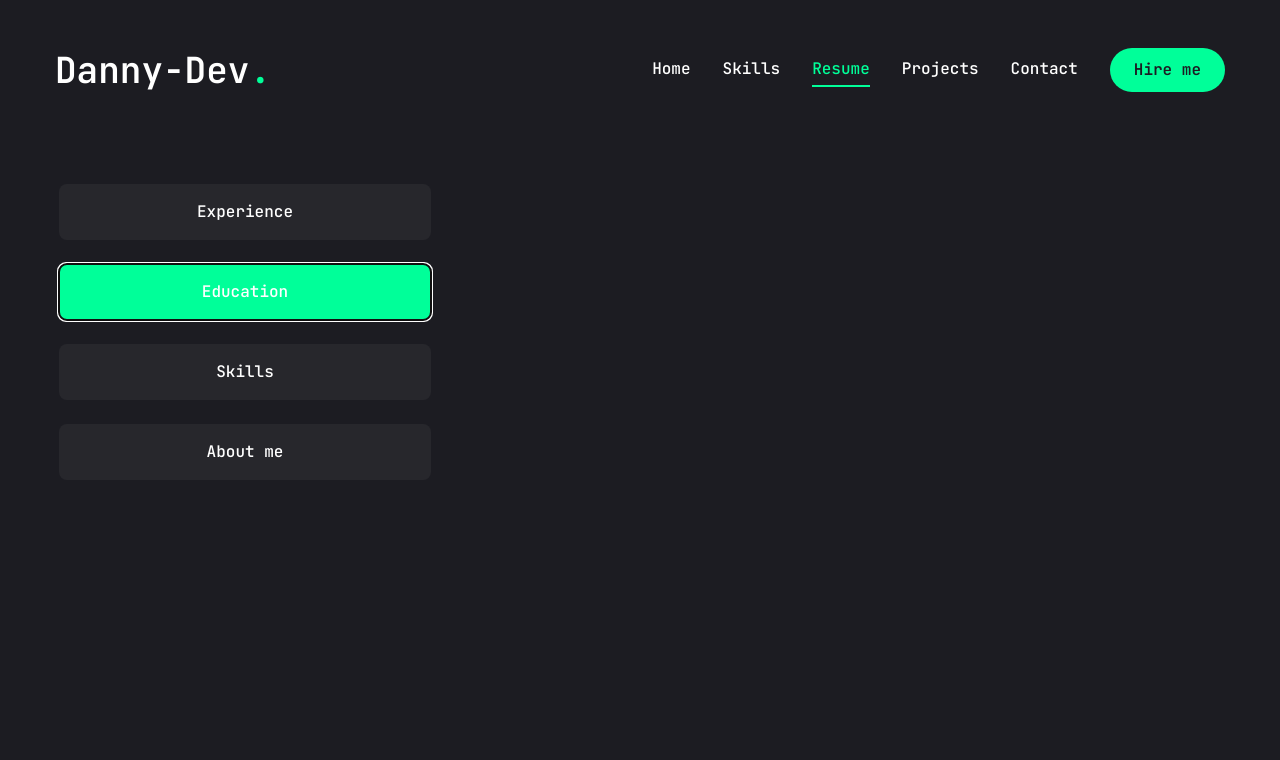
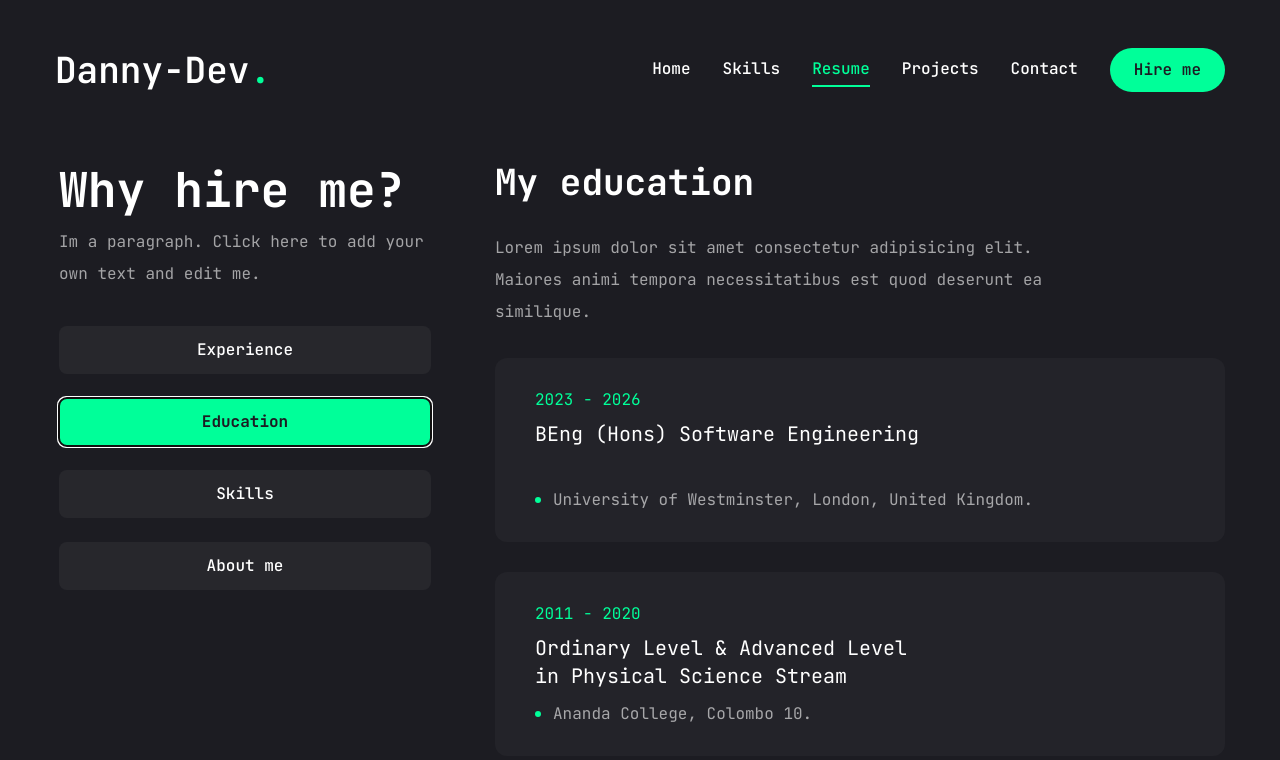
Before and after one commit to Danindu-Seniya/danny-dev-portfolio, a Next.js app: page /resume in a window 1280 px wide. Both pictures are taken after a click on the tab "Education". Shown: the top 760 px of the page. Built offline with nearby package versions, Linux system fonts and the light colour scheme.

Commit message:
update resume page

```diff
--- a/app/resume/page.tsx
+++ b/app/resume/page.tsx
@@ -1,3 +1,4 @@
+//@ts-nocheck
 "use client";
 import { title } from "process";
 import {
@@ -55,6 +56,11 @@
     "Lorem ipsum dolor sit amet consectetur adipisicing elit. Maiores animi tempora necessitatibus est quod deserunt ea similique.",
   items: [
     {
+      company: "Creativo Code",
+      position: "Full-stack Developer",
+      duration: "2023 - 2024",
+    },
+    {
       company: "ACICTS",
       position: "President",
       duration: "2019 - 2020",
@@ -63,11 +69,6 @@
       company: "ACPAS",
       position: "Main Event Co-ordinator",
       duration: "2019 - 2020",
-    },
-    {
-      company: "Creativo Code",
-      position: "Full-stack Developer",
-      duration: "2023 - 2024",
     },
   ],
 };
@@ -80,14 +81,14 @@
     "Lorem ipsum dolor sit amet consectetur adipisicing elit. Maiores animi tempora necessitatibus est quod deserunt ea similique.",
   items: [
     {
-      institution: "Ananda College, Colombo 10.",
-      degree: "President",
-      duration: "2019 - 2020",
+      institution: "University of Westminster, London, United Kingdom.",
+      degree: "BEng (Hons) Software Engineering",
+      duration: "2023 - 2026",
     },
     {
-      institution: "University of Westminster, UK.",
-      degree: "President",
-      duration: "2019 - 2020",
+      institution: "Ananda College, Colombo 10.",
+      degree: "Ordinary Level & Advanced Level in Physical Science Stream",
+      duration: "2011 - 2020",
     },
     {
       institution: "ACICTS",
@@ -161,11 +162,16 @@
       className="min-h-[80vh] flex items-center justify-center py-12 xl:py-0"
     >
       <div className="container mx-auto">
+
         <Tabs
           defaultValue="experience"
           className="flex flex-col xl:flex-row gap-[60px]"
         >
           <TabsList className="flex flex-col w-full max-w-[380px] mx-auto xl:mx-0 gap-6">
+          <div>
+            <h1 className="text-5xl font-bold text-white">Why hire me?</h1>
+          <p className="text-white/60 py-3">Im a paragraph. Click here to add your own text and edit me.</p>
+          </div>
             <TabsTrigger value="experience">Experience</TabsTrigger>
             <TabsTrigger value="education">Education</TabsTrigger>
             <TabsTrigger value="skills">Skills</TabsTrigger>
@@ -176,9 +182,122 @@
           <div className="min-h-[70vh] w-full">
             {/* experience */}
             <TabsContent value="experience" className="w-full">
-              experience
+              <div className="flex flex-col gap-[30px] text-center xl:text-left ">
+                <h3 className="text-4xl font-bold">{experience.title}</h3>
+                <p className="max-w-[600px] text-white/60 mx-auto xl:mx-0">
+                  {experience.description}
+                </p>
+                <ScrollArea className="h-[400px]">
+                  <ul className="grid grid-cols-1 lg:grid-cols-2 gap-[30px] ">
+                    {experience.items.map((item, index) => {
+                      return (
+                        <li
+                          key={index}
+                          className="bg-[#232329] h-[184px] py-6 px-10 rounded-xl flex flex-col justify-center items-center lg:items-start gap-1"
+                        >
+                          <span className="text-accent">{item.duration}</span>
+                          <h3 className="text-xl max-w-[260px] min-h-[60px] text-center lg:text-left">
+                            {item.position}
+                          </h3>
+                          <div className="flex items-center gap-3">
+                            {/* dot */}
+                            <span className="w-[6px] h-[6px] rounded-full bg-accent"></span>
+                            <p className="text-white/60">{item.company}</p>
+                          </div>
+                        </li>
+                      );
+                    })}
+                  </ul>
+                </ScrollArea>
+              </div>
             </TabsContent>
 
+            {/* education */}
+            <TabsContent value="education" className="w-full">
+              <div className="flex flex-col gap-[30px] text-center xl:text-left ">
+                <h3 className="text-4xl font-bold">{education.title}</h3>
+                <p className="max-w-[600px] text-white/60 mx-auto xl:mx-0">
+                  {education.description}
+                </p>
+                <ScrollArea className="h-[400px]">
+                  <ul className="grid grid-cols-1 lg:grid-cols-1 gap-[30px] ">
+                    {education.items.map((item, index) => {
+                      return (
+                        <li
+                          key={index}
+                          className="bg-[#232329] h-[184px] py-6 px-10 rounded-xl flex flex-col justify-center items-center lg:items-start gap-1"
+                        >
+                          <span className="text-accent">{item.duration}</span>
+                          <h3 className="text-xl max-w-[400px] min-h-[60px] text-center lg:text-left">
+                            {item.degree}
+                          </h3>
+                          <div className="flex items-center gap-3">
+                            {/* dot */}
+                            <span className="w-[6px] h-[6px] rounded-full bg-accent"></span>
+                            <p className="text-white/60">{item.institution}</p>
+                          </div>
+                        </li>
+                      );
+                    })}
+                  </ul>
+                </ScrollArea>
+              </div>
+            </TabsContent>
+
+            {/* skills */}
+            <TabsContent value="skills" className="w-full h-full">
+              <div className="flex flex-col gap-[30px]">
+                <div className="flex flex-col gap-[30px] text-center xl:text-left">
+                  <h3 className="text-4xl font-bold">{skills.title}</h3>
+                  <p className="max-w-[600px] text-white/60 mx-auto xl:mx-0">
+                    {skills.description}
+                  </p>
+                </div>
+                <ul className="grid grid-cols-2 sm:grid-cols-3 md:grid-cols-4 gap-4 xl:gap-[30px]">
+                  {skills.skillList.map((skill, index) => {
+                    return (
+                      <li key={index}>
+                        <TooltipProvider delayDuration={100}>
+                          <Tooltip>
+                            <TooltipTrigger className="w-full h-[150px] bg-[#232329] rounded-xl flex justify-center items-center group">
+                              <div className="text-6xl group-hover:text-accent transition-all duration-300">
+                                {skill.icon}
+                              </div>
+                            </TooltipTrigger>
+                            <TooltipContent>
+                              <p className="capitalize">{skill.name}</p>
+                            </TooltipContent>
+                          </Tooltip>
+                        </TooltipProvider>
+                      </li>
+                    );
+                  })}
+                </ul>
+              </div>
+            </TabsContent>
+
+            {/* about me */}
+            <TabsContent
+              value="about"
+              className="w-full text-center xl:text-left"
+            >
+              <div className="flex flex-col gap-[30px]">
+                <h3 className="text-4xl font-bold">{about.title}</h3>
+                <p className="max-w-[600px] text-white/60 mx-auto xl:mx-0">
+                  {about.description}
+                </p>
+                <ul className="grid grid-cols-1 xl:grid-cols-2 gap-y-6 max-w-[620px] mx-auto xl:mx-0">
+                  {about.info.map((item, index) => {
+                    return (
+                      <li key={index} className="flex items-center justify-center xl:justify-start gap-4">
+                        <span className="text-white/60">{item.fieldName}</span>
+                        <span className="text-xl">{item.fieldValue}</span>
+                      </li>
+                    );
+                  })}
+                </ul>
+              </div>
+            </TabsContent>
           </div>
         </Tabs>
       </div>
--- a/components/ui/scroll-area.tsx
+++ b/components/ui/scroll-area.tsx
@@ -40,7 +40,7 @@
     )}
     {...props}
   >
-    <ScrollAreaPrimitive.ScrollAreaThumb className="relative flex-1 rounded-full bg-slate-200 dark:bg-slate-800" />
+    <ScrollAreaPrimitive.ScrollAreaThumb className="relative flex-1 rounded-full bg-accent dark:bg-slate-800" />
   </ScrollAreaPrimitive.ScrollAreaScrollbar>
 ))
 ScrollBar.displayName = ScrollAreaPrimitive.ScrollAreaScrollbar.displayName
--- a/components/ui/tabs.tsx
+++ b/components/ui/tabs.tsx
@@ -1,11 +1,11 @@
-"use client"
+"use client";
 
-import * as React from "react"
-import * as TabsPrimitive from "@radix-ui/react-tabs"
+import * as React from "react";
+import * as TabsPrimitive from "@radix-ui/react-tabs";
 
-import { cn } from "@/lib/utils"
+import { cn } from "@/lib/utils";
 
-const Tabs = TabsPrimitive.Root
+const Tabs = TabsPrimitive.Root;
 
 const TabsList = React.forwardRef<
   React.ElementRef<typeof TabsPrimitive.List>,
@@ -13,14 +13,11 @@
 >(({ className, ...props }, ref) => (
   <TabsPrimitive.List
     ref={ref}
-    className={cn(
-      "inline-flex h-auto rounded-md p-1 text-primary",
-      className
-    )}
+    className={cn("inline-flex h-auto rounded-md p-1 text-primary", className)}
     {...props}
   />
-))
-TabsList.displayName = TabsPrimitive.List.displayName
+));
+TabsList.displayName = TabsPrimitive.List.displayName;
 
 const TabsTrigger = React.forwardRef<
   React.ElementRef<typeof TabsPrimitive.Trigger>,
@@ -29,13 +26,13 @@
   <TabsPrimitive.Trigger
     ref={ref}
     className={cn(
-      "inline-flex items-center w-full bg-[#27272c] justify-center whitespace-nowrap text-white rounded-lg p-3 text-balance font-medium ring-offset-white transition-all disabled:pointer-events-none disabled:opacity-50 data-[state=active]:bg-accent",
+      "inline-flex items-center w-full bg-[#27272c] justify-center whitespace-nowrap text-white rounded-lg p-3 text-base font-medium ring-offset-white transition-all disabled:pointer-events-none disabled:opacity-50 data-[state=active]:bg-accent data-[state=active]:text-primary data-[state=active]:font-bold data-[state=active]:shadow-sm ",
       className
     )}
     {...props}
   />
-))
-TabsTrigger.displayName = TabsPrimitive.Trigger.displayName
+));
+TabsTrigger.displayName = TabsPrimitive.Trigger.displayName;
 
 const TabsContent = React.forwardRef<
   React.ElementRef<typeof TabsPrimitive.Content>,
@@ -44,12 +41,12 @@
   <TabsPrimitive.Content
     ref={ref}
     className={cn(
-      "mt-2 ring-offset-white focus-visible:outline-none focus-visible:ring-2 focus-visible:ring-slate-950 focus-visible:ring-offset-2 dark:ring-offset-slate-950 dark:focus-visible:ring-slate-300",
+      "min-h-[480px] ring-offset-white focus-visible:outline-none focus-visible:ring-2 focus-visible:ring-slate-950 focus-visible:ring-offset-2 dark:ring-offset-slate-950 dark:focus-visible:ring-slate-300",
       className
     )}
     {...props}
   />
-))
-TabsContent.displayName = TabsPrimitive.Content.displayName
+));
+TabsContent.displayName = TabsPrimitive.Content.displayName;
 
-export { Tabs, TabsList, TabsTrigger, TabsContent }
+export { Tabs, TabsList, TabsTrigger, TabsContent };
```
